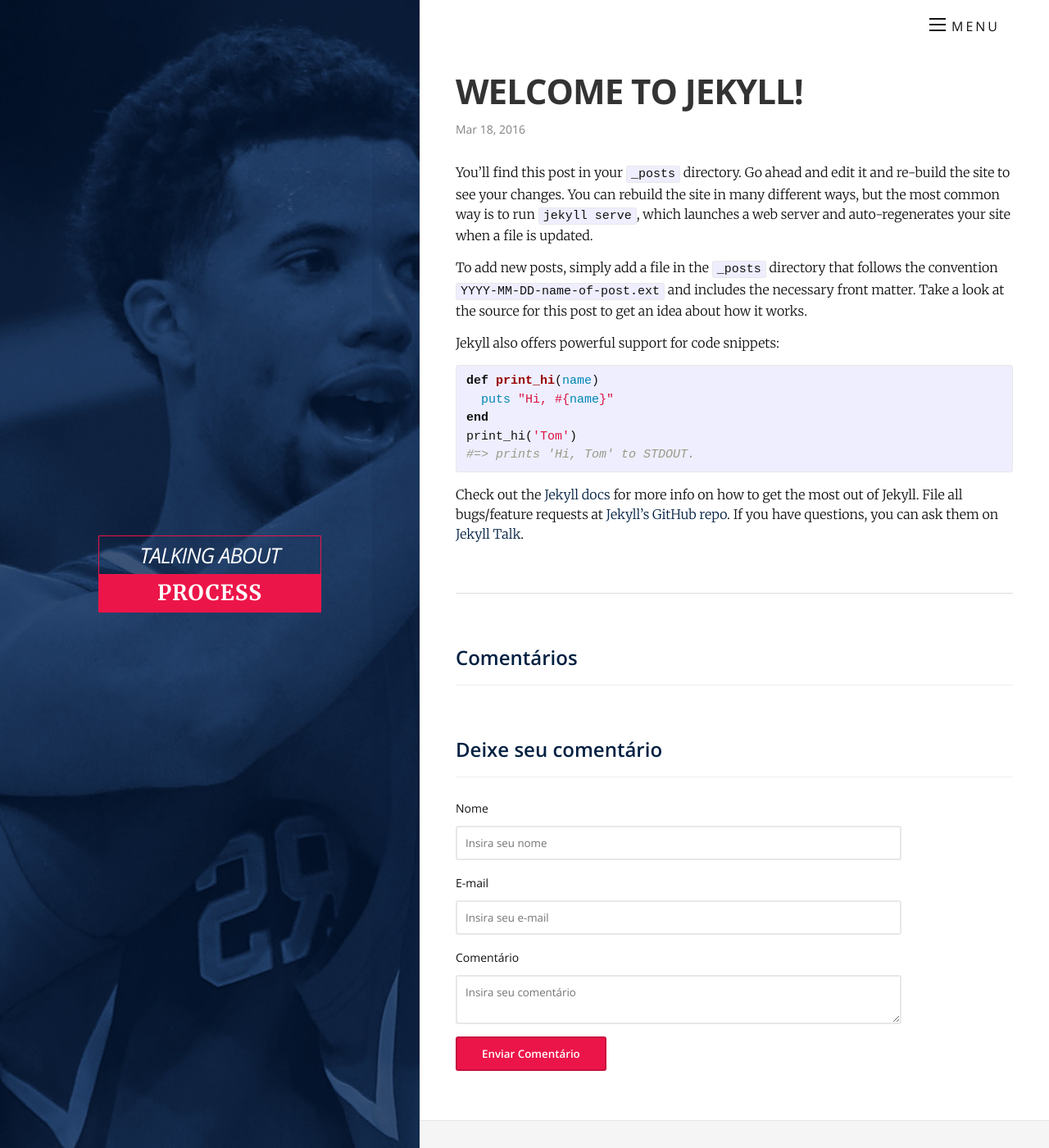
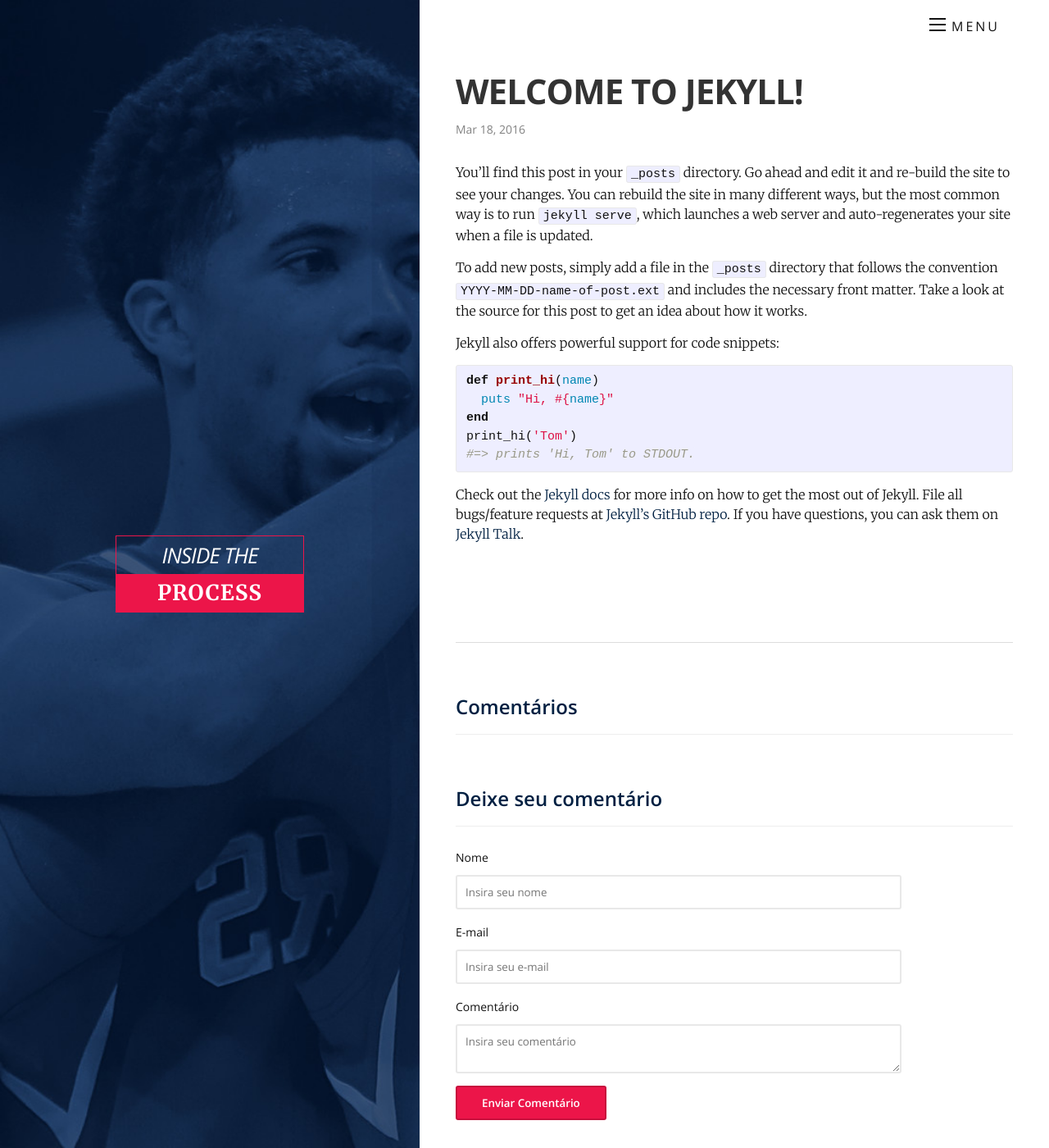
Before and after one commit to thiagothimoteo/sixers-blog, a Jekyll site: the page built from src/_posts/2016-03-18-welcome-to-jekyll.markdown, in a window 1280 px wide and 1400 px high. Shown: the whole window at 82% size. Built offline with Jekyll 4.4.1, drawn with Linux system fonts in a browser that asks for light colours.

Commit message:
Atualizando arquivos

```diff
--- a/src/_includes/header.html
+++ b/src/_includes/header.html
@@ -4,7 +4,7 @@
     <div class="logo">
 
       <a class="site-title" href="{{ site.baseurl }}/">
-        <span>Talking about</span>
+        <span>Inside The </span>
         <span> Process</span>
       </a>
     </div>
--- a/src/_layouts/post.html
+++ b/src/_layouts/post.html
@@ -14,7 +14,7 @@
 
 </article>
 
-<section>
+<section class="comments-area">
   <h2 class="section-title">Comentários</h2>
   <hr class="line">
   <ul class="listing comments">
--- a/src/_sass/_layout.scss
+++ b/src/_sass/_layout.scss
@@ -197,7 +197,6 @@
     margin-bottom: $spacing-unit*2;
     padding: $spacing-unit 0;
     background-color: #fff;
-    border-bottom: 1px solid #ddd;
 }
 
 .post-header {
--- a/src/_sass/comments.scss
+++ b/src/_sass/comments.scss
@@ -1,5 +1,10 @@
+.comments-area {
+	margin: $spacing-unit 0;
+	padding: $spacing-unit*2 0 0;
+	border-top: 1px solid #ddd;
+}
+
 .comments {
-	margin: $spacing-unit 0;
 
 	li {
 		list-style: none;
```
